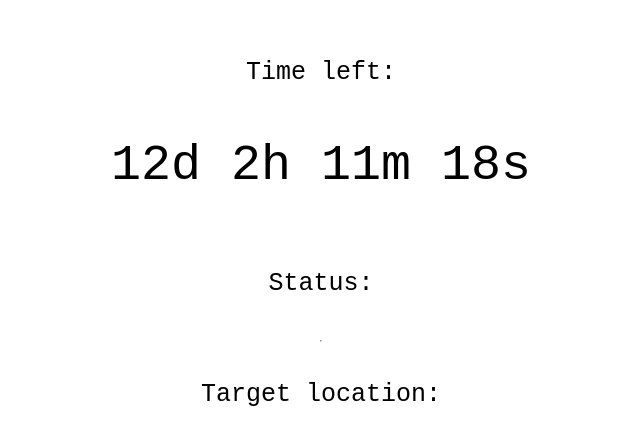
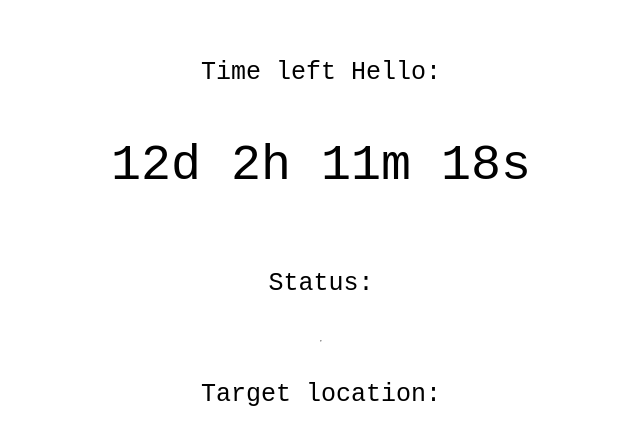
Before and after one commit to Simon0820/-reCountdown, a plain HTML site: page index.html in a window 1280 px wide. Shown: the part 1236-1667 px from the top of the page, without its empty margins (319-959 px from the left). Drawn offline with Linux system fonts and the light colour scheme.

Commit message:
Added hello

```diff
--- a/index.html
+++ b/index.html
@@ -23,7 +23,7 @@
 
   <div class="countDownDiv">
     <div>
-      <p>Time left:</p>
+      <p>Time left Hello:</p>
       <p id="clack"></p>
     </div>
 
```
